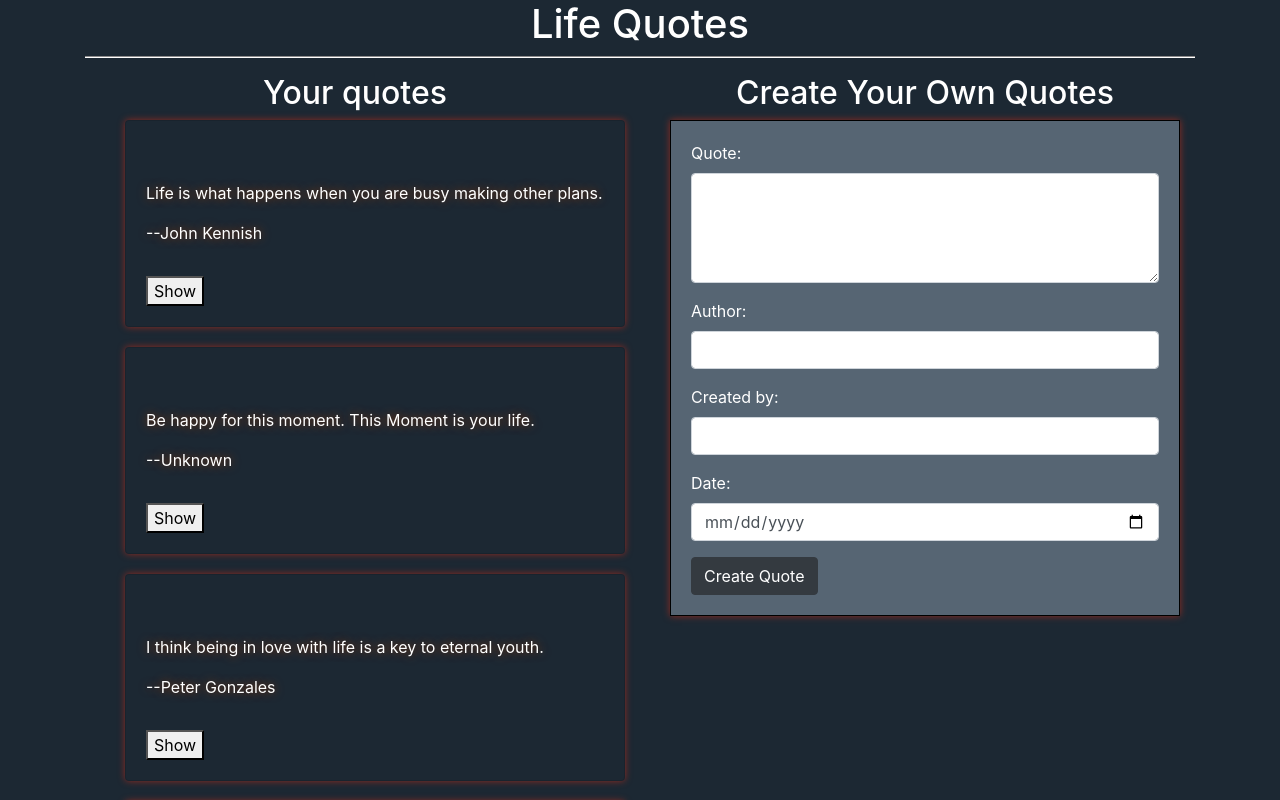
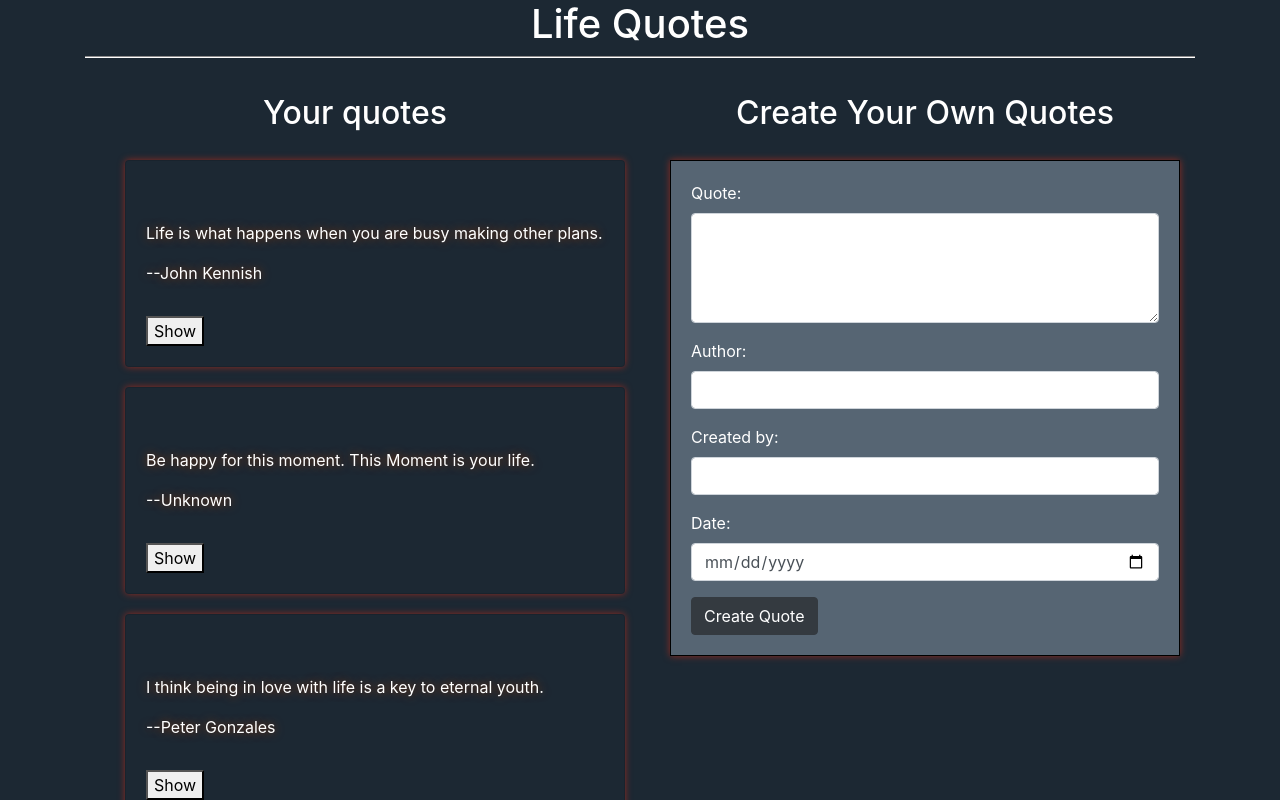
Before and after one commit to Brian23-eng/Quotes, an Angular app: page / in a window 1280 px wide. Shown: the top 800 px of the page. Built offline with nearby package versions, Linux system fonts and the light colour scheme.

Commit message:
add padding to h2 in the form and quote component

```diff
--- a/src/app/quote-form/quote-form.component.css
+++ b/src/app/quote-form/quote-form.component.css
@@ -4,6 +4,8 @@ label {
 
 h2 {
     color: white;
+    padding-top: 20px;
+    padding-bottom: 20px;
 }
 
 .real {
--- a/src/app/quotes/quotes.component.css
+++ b/src/app/quotes/quotes.component.css
@@ -27,3 +27,8 @@ h2 {
 .all {
     background-color: #1C2833;
 }
+
+h2 {
+    padding-bottom: 20px;
+    padding-top: 20px;
+}
```
